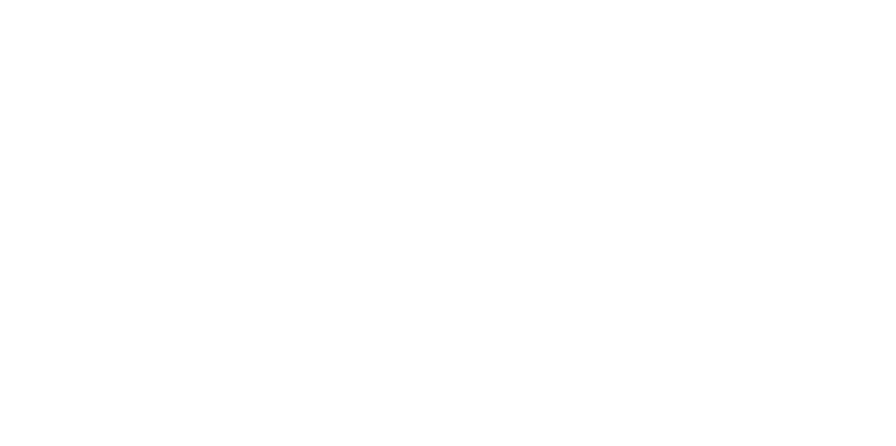
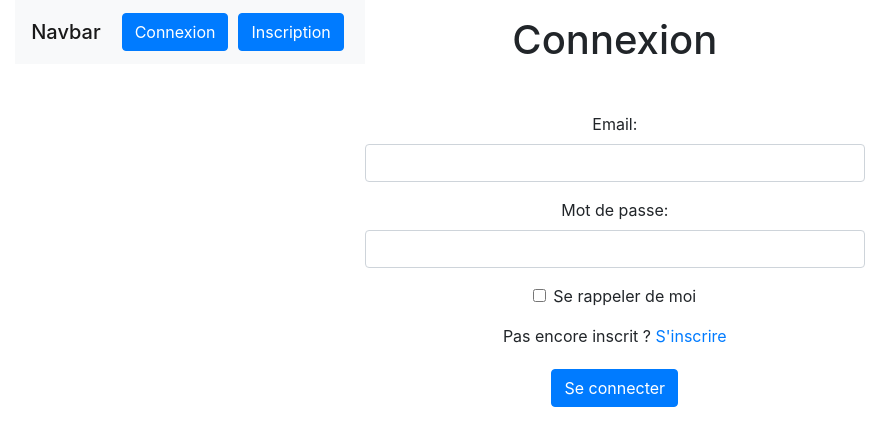
Before and after one commit to Princessai/examen-firebase, a React (Create React App) app: page / in a window 1280 px wide. Before the commit this address had no page. Shown: the top 446 px of the page, without its empty margins (200-1096 px from the left). Built offline with nearby package versions, Linux system fonts and the light colour scheme.

Commit message:
deploiement examen firebase

```diff
--- a/src/App.js
+++ b/src/App.js
@@ -16,7 +16,7 @@
     <div className="App">
       <ToastContainer position="top-center" />
           <Routes>
-            <Route path='/examen-firebase' element={<Connexion />} />
+            <Route path='/' element={<Connexion />} />
             <Route path='/register' element={<Inscription />} />
             <Route path="/accueil" element={<Accueil />} />
             <Route path="/new" element={<NewProducts />} />
```
